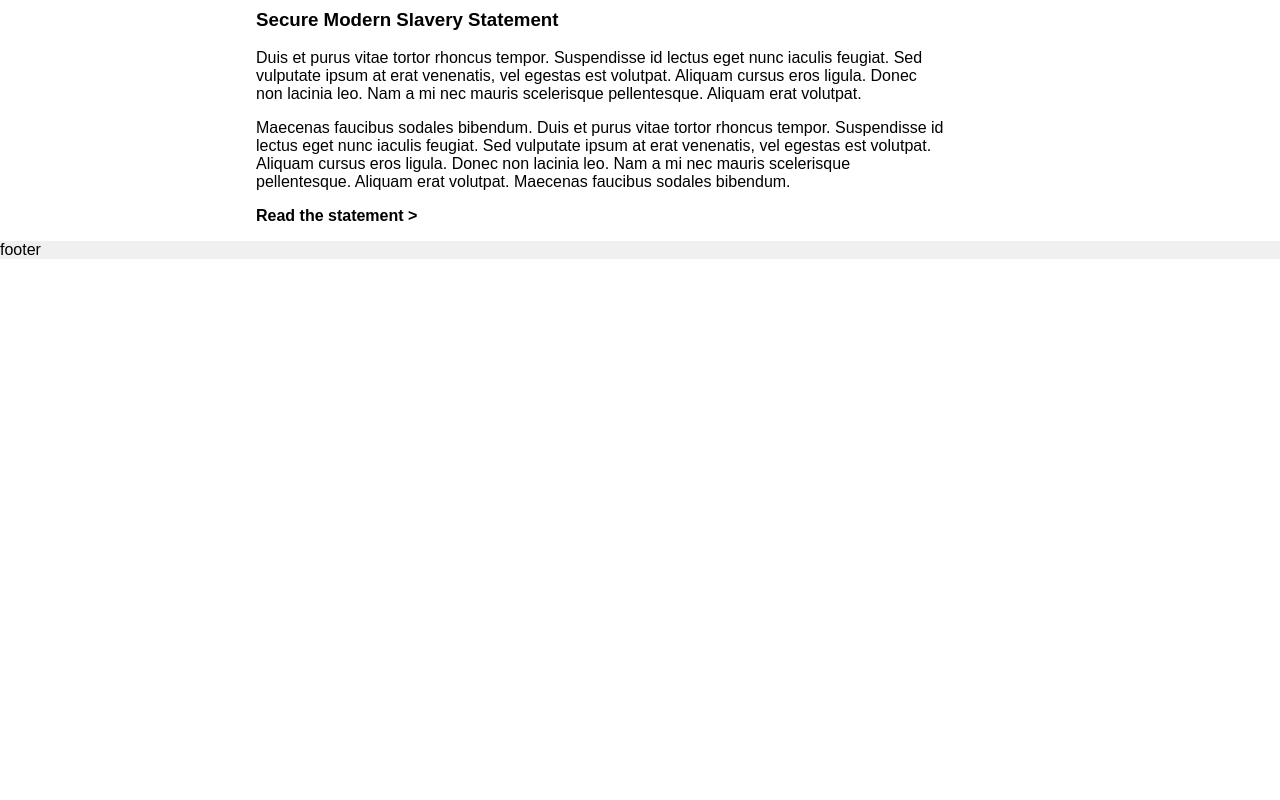
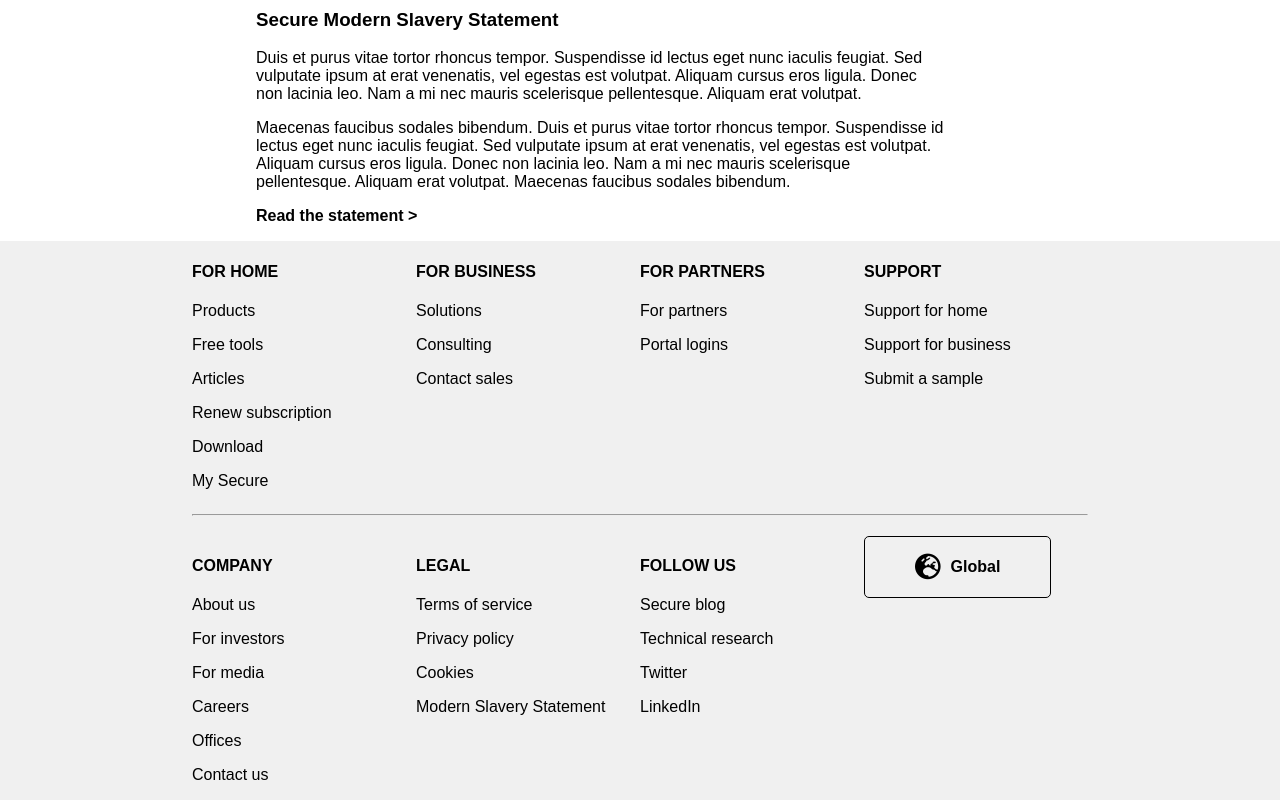
Before and after one commit to mikel-js/security, a React (Create React App) app: page / in a window 1280 px wide. Shown: the part 2388-3188 px from the top of the page. Before the commit the page ends 2647 px from the top, so only its background shows below. Built offline with nearby package versions, Linux system fonts and the light colour scheme.

Commit message:
feat: added footer section

```diff
--- a/src/index.scss
+++ b/src/index.scss
@@ -18,3 +18,4 @@ body,
 @import './styles/information';
 @import './styles/newsSummary';
 @import './styles/blog';
+@import './styles/menu';
--- /dev/null
+++ b/src/pages/Footer/Components/Menu.js
@@ -0,0 +1,28 @@
+import React from 'react';
+
+const Menu = ({ menu }) => {
+  const renderMenu = () =>
+    menu.map(({ id, title, subMenu }) => {
+      return (
+        <div key={id} className='menu__container'>
+          {subMenu ? (
+            <>
+              {' '}
+              <h4>{title}</h4>
+              {subMenu.map((menu) => (
+                <p>{menu}</p>
+              ))}
+            </>
+          ) : (
+            <div className='menu--global'>
+              <i className='fas fa-globe-europe' />
+              <h4>Global</h4>
+            </div>
+          )}
+        </div>
+      );
+    });
+  return <div className='menu'>{renderMenu()}</div>;
+};
+
+export default Menu;
--- a/src/pages/Footer/index.js
+++ b/src/pages/Footer/index.js
@@ -1,7 +1,77 @@
 import React from 'react';
+import Menu from './Components/Menu';
 
 const index = () => {
-  return <div className='footer'>footer</div>;
+  const menu = [
+    {
+      id: 1,
+      title: 'FOR HOME',
+      subMenu: [
+        'Products',
+        'Free tools',
+        'Articles',
+        'Renew subscription',
+        'Download',
+        'My Secure',
+      ],
+    },
+    {
+      id: 2,
+      title: 'FOR BUSINESS',
+      subMenu: ['Solutions', 'Consulting', 'Contact sales'],
+    },
+    {
+      id: 3,
+      title: 'FOR PARTNERS',
+      subMenu: ['For partners', 'Portal logins'],
+    },
+    {
+      id: 4,
+      title: 'SUPPORT',
+      subMenu: ['Support for home', 'Support for business', 'Submit a sample'],
+    },
+  ];
+
+  const menu2 = [
+    {
+      id: 1,
+      title: 'COMPANY',
+      subMenu: [
+        'About us',
+        'For investors',
+        'For media',
+        'Careers',
+        'Offices',
+        'Contact us',
+      ],
+    },
+    {
+      id: 2,
+      title: 'LEGAL',
+      subMenu: [
+        'Terms of service',
+        'Privacy policy',
+        'Cookies',
+        'Modern Slavery Statement',
+      ],
+    },
+    {
+      id: 3,
+      title: 'FOLLOW US',
+      subMenu: ['Secure blog', 'Technical research', 'Twitter', 'LinkedIn'],
+    },
+    { id: 4, title: 'GLOBAL' },
+  ];
+
+  return (
+    <div className='footer'>
+      <div className='footer__container'>
+        <Menu menu={menu} />
+        <hr />
+        <Menu menu={menu2} />
+      </div>
+    </div>
+  );
 };
 
 export default index;
--- a/src/styles/_footer.scss
+++ b/src/styles/_footer.scss
@@ -1,3 +1,17 @@
 .footer {
   background-color: #f0f0f0;
+  display: flex;
+  justify-content: center;
+
+  &__container {
+    width: 70%;
+    display: flex;
+    flex-direction: column;
+  }
+
+  hr {
+    margin-left: 0;
+    margin-right: 0;
+    margin-bottom: 20px;
+  }
 }
--- /dev/null
+++ b/src/styles/_menu.scss
@@ -0,0 +1,21 @@
+.menu {
+  display: flex;
+  width: 100%;
+
+  &__container {
+    flex: 1;
+  }
+
+  &--global {
+    display: inline-flex;
+    align-items: center;
+    border: solid black 1px;
+    border-radius: 5px;
+    padding: 0 50px;
+
+    i {
+      font-size: 1.6rem;
+      margin-right: 10px;
+    }
+  }
+}
```
